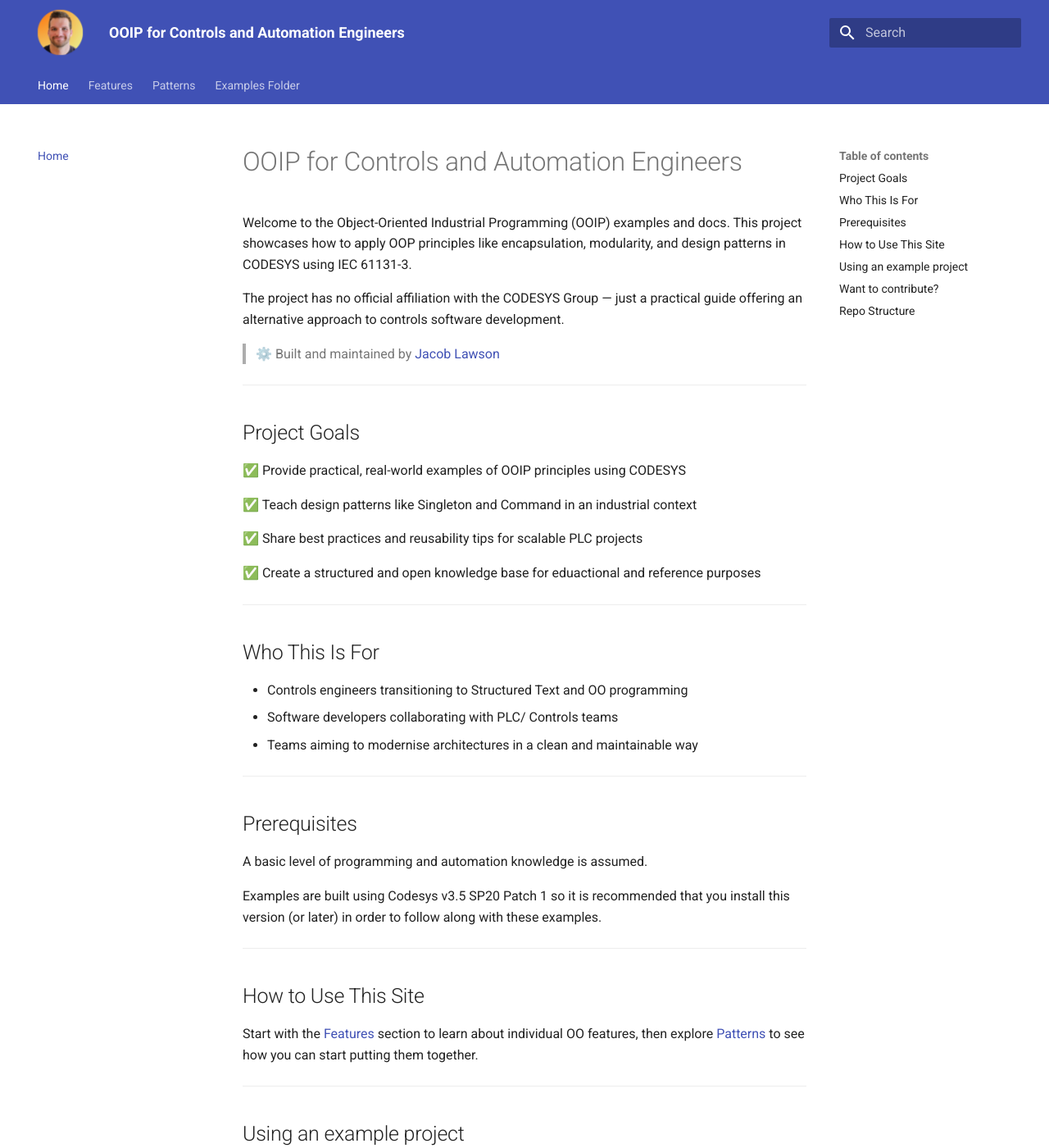
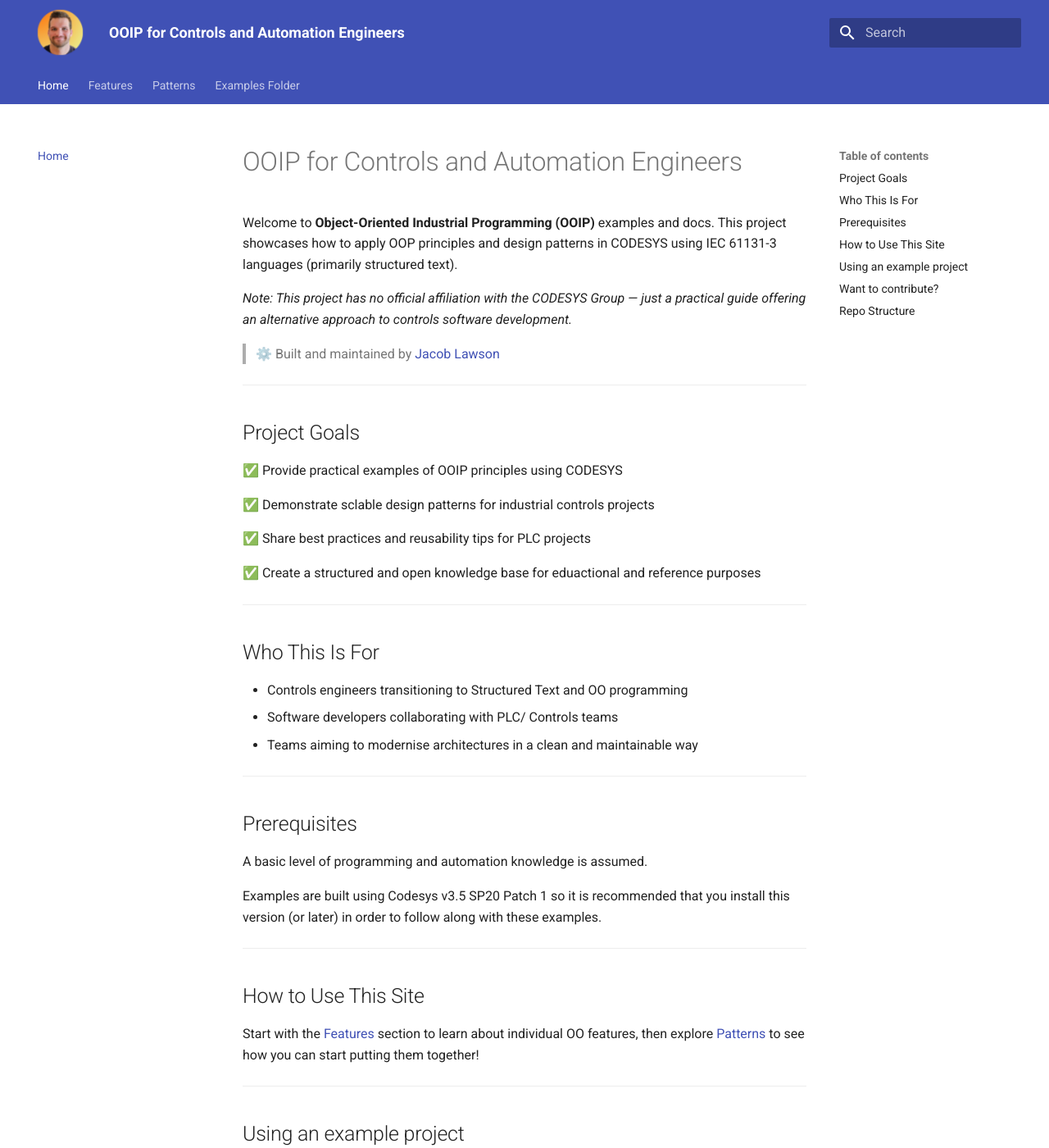
Before and after one commit to Jake1510/ooip-tutorial-library, an MkDocs documentation site: the page built from docs/index.md, in a window 1280 px wide and 1400 px high. Shown: the whole window at 82% size. Built offline with MkDocs 1.6.1 and Material for MkDocs 9.7.7, drawn with Linux system fonts in a browser that asks for light colours.

Commit message:
Refactor index

```diff
--- a/docs/index.md
+++ b/docs/index.md
@@ -1,8 +1,8 @@
 # OOIP for Controls and Automation Engineers
-Welcome to the Object-Oriented Industrial Programming (OOIP) examples and docs.
-This project showcases how to apply OOP principles like encapsulation, modularity, and design patterns in CODESYS using IEC 61131-3.
+Welcome to **Object-Oriented Industrial Programming (OOIP)** examples and docs.
+This project showcases how to apply OOP principles and design patterns in CODESYS using IEC 61131-3 languages (primarily structured text).
 
-The project has no official affiliation with the CODESYS Group — just a practical guide offering an alternative approach to controls software development.
+*Note: This project has no official affiliation with the CODESYS Group — just a practical guide offering an alternative approach to controls software development.*
 
 > ⚙️ Built and maintained by [Jacob Lawson](https://www.linkedin.com/in/jacob-lawson/)
 
@@ -10,11 +10,11 @@ The project has no official affiliation with the CODESYS Group — just a practi
 
 ## Project Goals
 
-✅ Provide practical, real-world examples of OOIP principles using CODESYS
+✅ Provide practical examples of OOIP principles using CODESYS
 
-✅ Teach design patterns like Singleton and Command in an industrial context
+✅ Demonstrate sclable design patterns for industrial controls projects
 
-✅ Share best practices and reusability tips for scalable PLC projects
+✅ Share best practices and reusability tips for PLC projects
 
 ✅ Create a structured and open knowledge base for eduactional and reference purposes
 
@@ -38,7 +38,7 @@ Examples are built using Codesys v3.5 SP20 Patch 1 so it is recommended that you
 
 ## How to Use This Site
 
-Start with the [Features](./Features/FunctionBlocks.md) section to learn about individual OO features, then explore [Patterns](./Patterns/Singleton.md) to see how you can start putting them together.
+Start with the [Features](./features/FunctionBlocks.md) section to learn about individual OO features, then explore [Patterns](./patterns/Command.md) to see how you can start putting them together!
 
 ---
 
```
